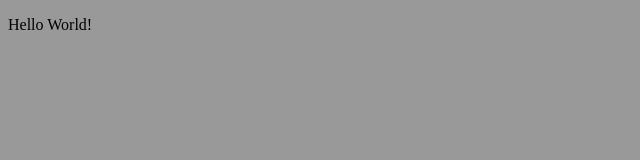
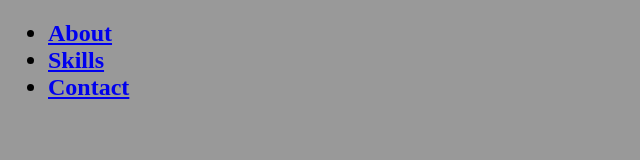
Before and after one commit to yuvraj8405/yuvraj8405.github.io, a plain HTML site: page index.html in a window 1280 px wide. Shown: the whole page, without its empty margins (0-640 px from the left). Drawn offline with Linux system fonts and the light colour scheme.

Commit message:
Update index.html

```diff
--- a/index.html
+++ b/index.html
@@ -3,10 +3,21 @@
 <head>
     <meta charset="UTF-8">
     <meta name="viewport" content="width=device-width, initial-scale=1.0">
-    <title>YuvrajGupta</title>
+    <title>Yuvraj Gupta</title>
+    <link rel="icon" href="https://i.pinimg.com/564x/5c/7b/bd/5c7bbd121ddf0737444bc8d357d36620.jpg"
+            type="gojou.jpg">
     <link rel="stylesheet" href="site.css">
+
 </head>
 <body>
-    <p>Hello World!</p>
+    <nav class="navbar">
+        <ul>
+            <h2>
+            <li><a href="about.html">About</a></li>
+            <li><a href="#Skill">Skills</a></li>
+            <li><a href="#Contact">Contact</a></li>
+            </h2>
+        </ul>
+    </nav>
 </body>
-</htm>
+</html>
```
